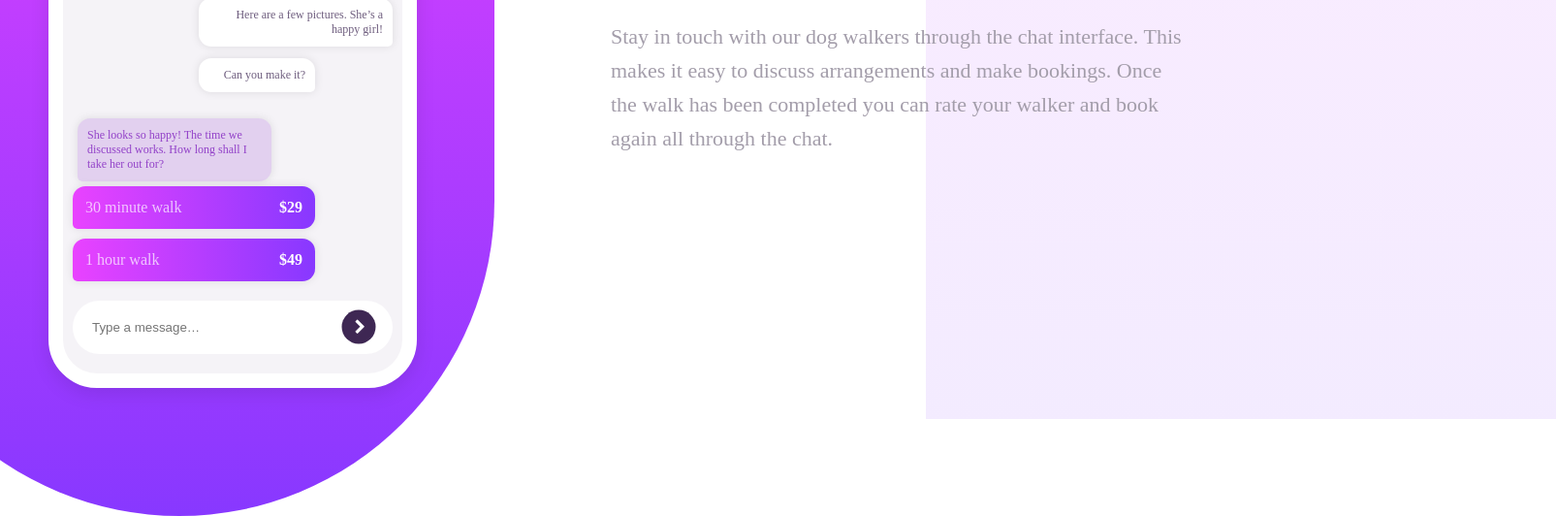
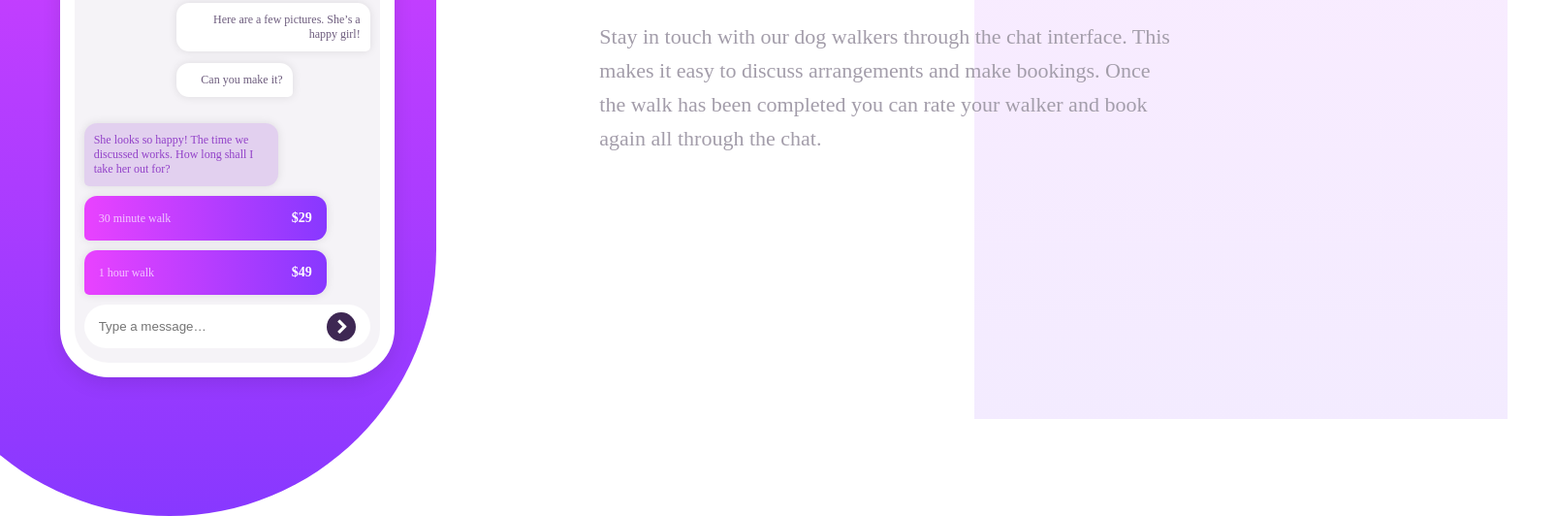
Before and after one commit to ghofranebenhmaid/chat-app-css-illustration, a plain HTML site: page index.html in a window 1280 px wide. Shown: the part 368-900 px from the top of the page at 97% size, 1605 px wide, since content can reach past the window. Drawn offline with Linux system fonts and the light colour scheme.

Commit message:
fix index

```diff
--- a/style.css
+++ b/style.css
@@ -3,19 +3,22 @@
 * {
    box-sizing: border-box;
 }
+* *::after *::before {
+   box-sizing: inherit;
+}
 body {
    margin: 0;
    font-size: 16px;
    width: 100vw;
-   height: 100vh;
+   min-height: 100vh;
+   overflow-x: hidden;
 }
 .flex {
    display: flex;
    align-items: center;
 }
 .mobile {
-   width: 380px;
-
+   width: 345px;
    background-color: hsl(270, 20%, 96%);
    border: 15px solid hsl(0, 0%, 100%);
    border-radius: 50px;
@@ -30,7 +33,7 @@ body {
    color: #fff;
    padding: 10px 10px;
    border-radius: 35px 35px 0 0;
-   padding-top: 30px;
+   padding-top: 25px;
    position: relative;
 }
 .mobile-header::after {
@@ -75,10 +78,10 @@ body {
 /*! chat-container */
 
 .chat-container {
-   padding: 10px;
    display: flex;
    flex-direction: column;
    justify-content: center;
+   padding: 10px;
 }
 
 .chat-container p {
@@ -125,7 +128,7 @@ body {
    color: hsl(276, 55%, 52%);
    width: 200px;
    padding: 10px;
-   margin: 5px;
+   margin: 5px 0;
    border-radius: 13px 13px 13px 5px;
 }
 
@@ -145,23 +148,25 @@ body {
 
 .chat-time {
    justify-content: space-between;
-   padding: 13px 13px;
+   padding: 15px 15px;
+   margin: 5px 0;
 }
 .chat-time h4 {
    margin: 0;
-   font-size: 16px;
+   font-size: 14px;
 }
 .chat-time p {
    margin: 0;
    opacity: 0.7;
-   font-size: 16px;
+   font-size: 12px;
 }
 
 input {
    border: none;
-   padding: 20px;
+   padding: 15px;
+
    border-radius: 50px;
-   margin: 10px auto;
+   margin: 5px auto;
    width: 100%;
 }
 .input-msg {
@@ -172,10 +177,10 @@ input {
    position: absolute;
    background-color: hsl(271, 36%, 24%);
    color: #fff;
-   width: 35px;
-   height: 35px;
+   width: 30px;
+   height: 30px;
    text-align: center;
-   padding-top: 9px;
+   padding-top: 7px;
    padding-left: 3px;
    border-radius: 50%;
    right: 0;
@@ -216,22 +221,23 @@ input {
    max-width: 100%;
 }
 
-.main-container::after {
+.main-container::before {
    content: '';
    position: absolute;
-   width: 650px;
+   width: 550px;
    height: 900px;
    top: 0;
-   left: -140px;
+   left: -100px;
    z-index: -1;
-   border-radius: 0 0 350px 350px;
+   border-bottom-left-radius: 1000px;
+   border-bottom-right-radius: 1000px;
    background-image: linear-gradient(
       180deg,
       hsl(293, 100%, 63%) 0%,
       hsl(264, 100%, 61%) 100%
    );
 }
-.main-container::before {
+.main-container::after {
    content: '';
    position: absolute;
    background-image: linear-gradient(
@@ -239,22 +245,19 @@ input {
       hsl(293, 100%, 63%) 0%,
       hsl(264, 100%, 61%) 100%
    );
-   width: 650px;
+   width: 550px;
    height: 900px;
+   bottom: 0;
    right: 0;
-   bottom: 0;
    z-index: -1;
-   border-radius: 350px 350px 0 0;
+   border-top-left-radius: 1000px;
+   border-top-right-radius: 1000px;
    transform: translateX(50%);
    opacity: 0.1;
 }
 
 @media only screen and (max-width: 600px) {
-   .container {
-      margin: 50px auto;
-   }
    .mobile {
-      width: 330px;
       margin: 50px auto;
    }
    .discription {
@@ -273,11 +276,11 @@ input {
       font-size: 16px;
       text-align: center;
    }
-   .main-container::after {
-      transform: translate(-40%);
+   .main-container::before {
+      transform: translate(-35%);
       height: 800px;
    }
-   .main-container::before {
+   .main-container::after {
       display: none;
    }
 }
```
